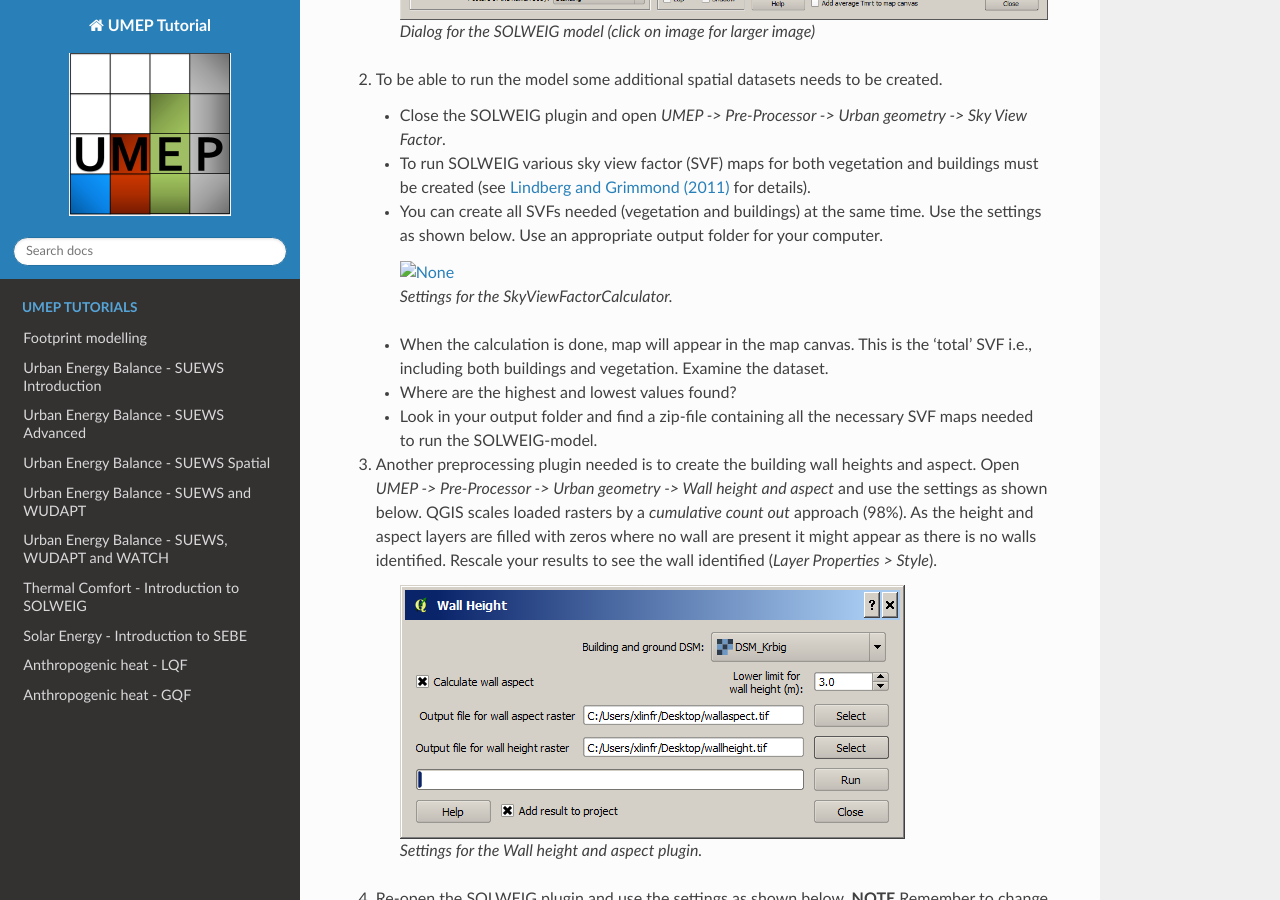
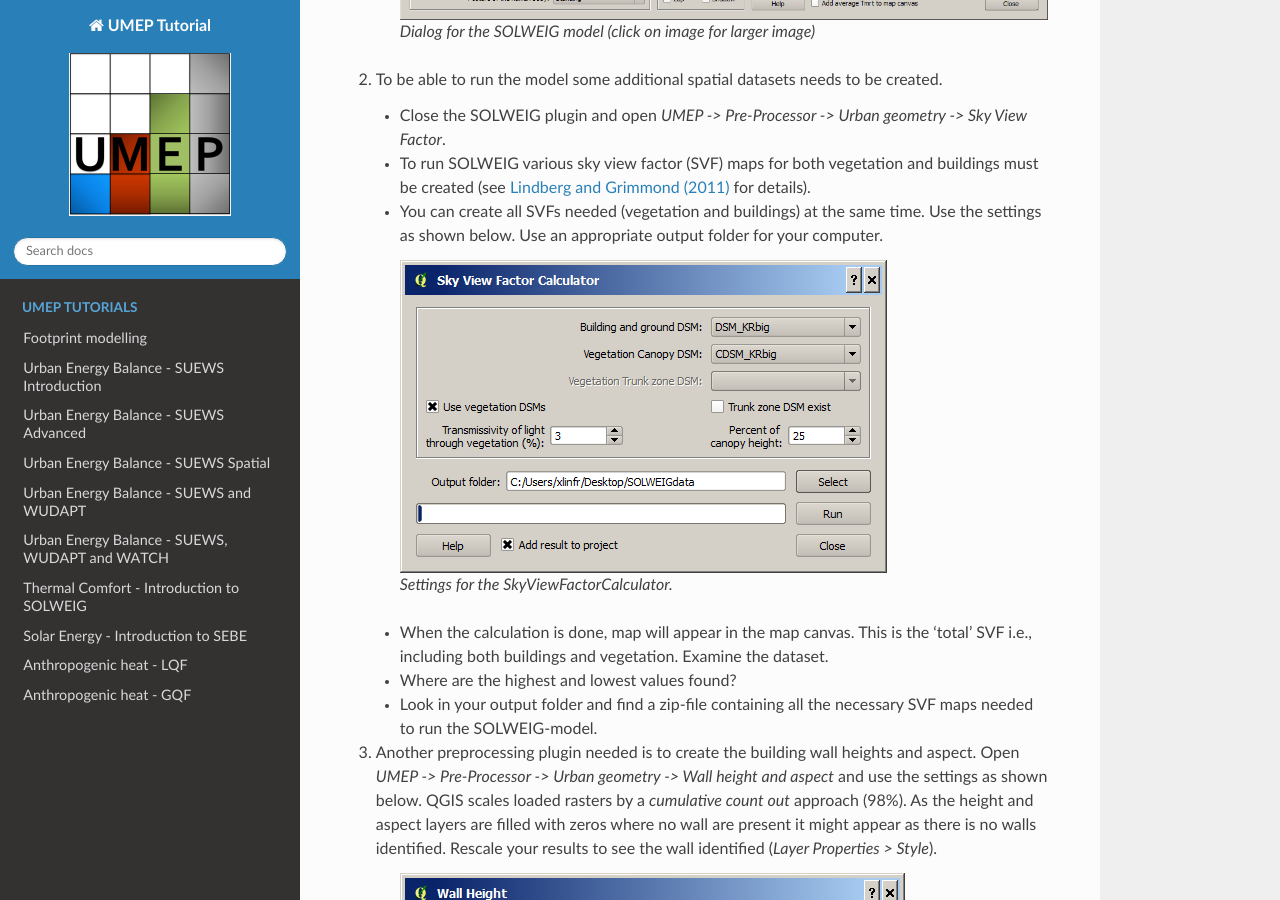
Before and after one commit to Urban-Meteorology-Reading/Tutorials, a Sphinx documentation site: the page built from docs/source/Tutorials/IntroductionToSolweigNYC.rst, in a window 1280 px wide and 900 px high, scrolled down 4642 px. Built offline with Sphinx 7.4.7 and the Read the Docs theme 2.0.0, drawn with Linux system fonts in a browser that asks for light colours.

Commit message:
Fixing links to images

```diff
--- a/docs/source/Tutorials/IntroductionToSolweig.rst
+++ b/docs/source/Tutorials/IntroductionToSolweig.rst
@@ -218,7 +218,7 @@ How to Run SOLWEIG from the UMEP-plugin
       same time. Use the settings as shown below. Use an appropriate
       output folder for your computer.
 
-    .. figure:: /images/SOLWEIG_SVF_solweig.png
+    .. figure:: /images/SOLWEIG_Svf_solweig.png
        :alt:  None
        :width: 487px
 
--- a/docs/source/Tutorials/IntroductionToSolweigNYC.rst
+++ b/docs/source/Tutorials/IntroductionToSolweigNYC.rst
@@ -242,7 +242,7 @@ How to Run SOLWEIG from the UMEP-plugin
       same time. Use the settings as shown below. Use an appropriate
       output folder for your computer.
 
-    .. figure:: /images/SOLWEIG_SVF_solweig.png
+    .. figure:: /images/SOLWEIG_Svf_solweig.png
        :alt:  None
        :width: 487px
 
```
